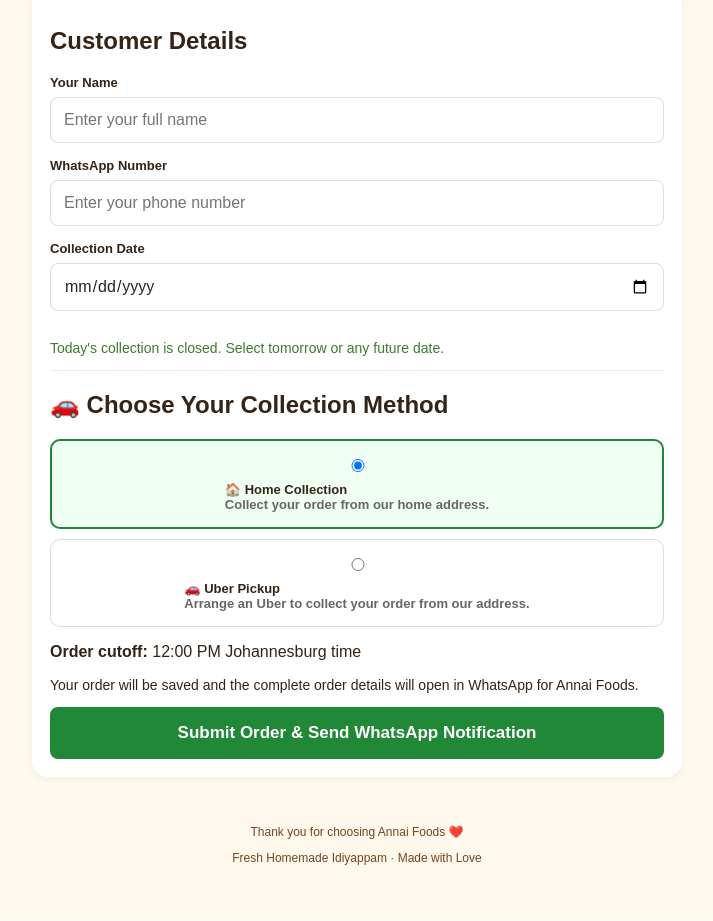
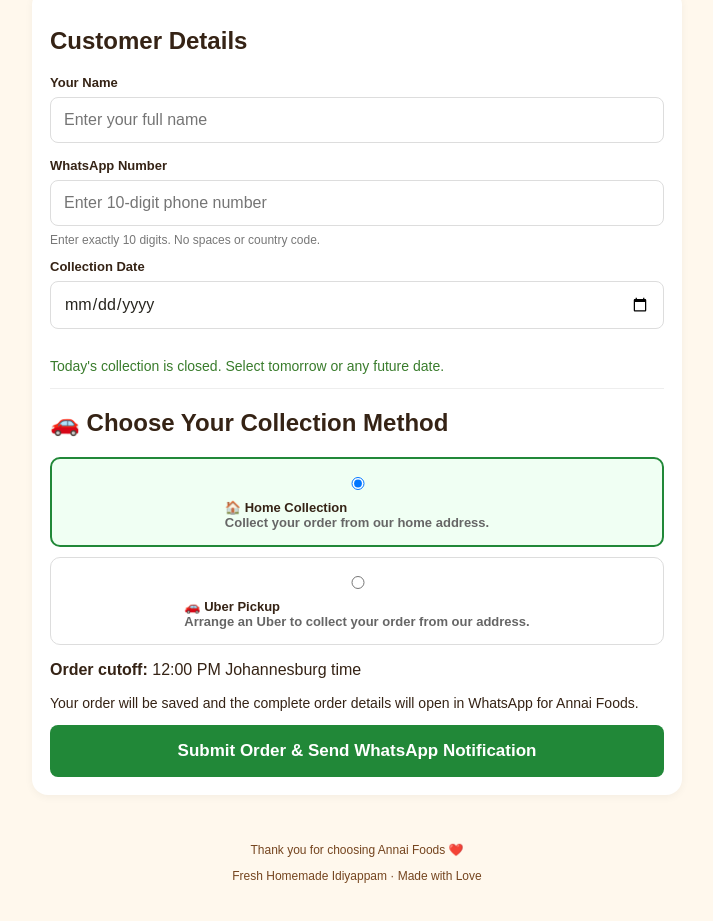
Before and after one commit to vinothshiva84-dev/annai-foods-ordering, a Next.js app: page / in a window 1280 px wide. Shown: the part 1919-2840 px from the top of the page, without its empty margins (283-996 px from the left). Built offline with nearby package versions, Linux system fonts and the light colour scheme; no server answers.

Commit message:
Update page.tsx

```diff
--- a/app/page.tsx
+++ b/app/page.tsx
@@ -40,17 +40,10 @@
 const COLLECTION_ADDRESS =
   "Unit 23, Fairview Crescent, Wood County Estate, Midrand, Johannesburg";
 
-// Annai Foods official WhatsApp notification number.
 const WHATSAPP_NUMBER = "+27651188768";
-
-// wa.me requires the number without the plus sign.
 const WHATSAPP_LINK_NUMBER = WHATSAPP_NUMBER.replace(/^\+/, "");
 
-// Supabase publishable key only.
-// Never use a secret API key or service_role key in browser code.
-
 const supabaseUrl = process.env.NEXT_PUBLIC_SUPABASE_URL;
-
 const supabasePublishableKey =
   process.env.NEXT_PUBLIC_SUPABASE_PUBLISHABLE_KEY;
 
@@ -65,7 +58,6 @@
   }
 
   const [year, month, day] = value.split("-").map(Number);
-
   const date = new Date(Date.UTC(year, month - 1, day));
 
   return (
@@ -106,7 +98,6 @@
     const quantity = quantities[item.name] || 0;
 
     if (item.type === "idiyappam") return sum + quantity;
-
     if (item.type === "combo") return sum + quantity * 2;
 
     return sum;
@@ -121,7 +112,7 @@
     setError("");
   }
 
-  // Always use Johannesburg local date and time.
+  // Johannesburg local date and time.
   function johannesburgParts() {
     const parts = new Intl.DateTimeFormat("en-GB", {
       timeZone: "Africa/Johannesburg",
@@ -146,7 +137,7 @@
   }
 
   // Before 12 PM: today is allowed.
-  // From 12 PM onwards: tomorrow is the earliest date.
+  // From 12 PM: tomorrow is the earliest date.
   function minimumCollectionDate() {
     const now = johannesburgParts();
 
@@ -180,7 +171,6 @@
 
   function generateOrderNumber() {
     const random = new Uint32Array(1);
-
     crypto.getRandomValues(random);
 
     return String(1000 + (random[0] % 9000));
@@ -208,8 +198,9 @@
       return false;
     }
 
-    if (!phone.trim()) {
-      setError("Please enter your WhatsApp number.");
+    // Customer number must contain exactly 10 digits.
+    if (!/^\d{10}$/.test(phone)) {
+      setError("Please enter a valid 10-digit WhatsApp number.");
       return false;
     }
 
@@ -262,8 +253,6 @@
     setLoading(true);
 
     try {
-      // Check the date again immediately before saving.
-
       const latestMinimumDate = minimumCollectionDate();
 
       if (
@@ -283,9 +272,8 @@
       let savedOrderNumber = "";
       let lastError: any = null;
 
-      // Generate a random four-digit order number.
+      // Random four-digit order number.
       // orders.order_number must have a UNIQUE database constraint.
-
       for (let attempt = 0; attempt < 30; attempt++) {
         const candidate = generateOrderNumber();
 
@@ -294,7 +282,7 @@
           .insert({
             order_number: candidate,
             customer_name: customer.trim(),
-            customer_phone: phone.trim(),
+            customer_phone: phone,
             items: orderLines(),
             total_amount: total,
             idiyappam_plates: idiyappamPlates,
@@ -328,7 +316,7 @@
         "",
         `Order number: ${savedOrderNumber}`,
         `Customer: ${customer.trim()}`,
-        `WhatsApp: ${phone.trim()}`,
+        `WhatsApp: ${phone}`,
         `Collection date: ${formatDate(collectionDate)}`,
         `Collection method: ${collectionMethod}`,
         "",
@@ -351,8 +339,6 @@
         "",
         "Thank you for choosing Annai Foods!",
       ].join("\n");
-
-      // Open WhatsApp using the corrected notification number.
 
       window.location.href =
         `https://wa.me/${WHATSAPP_LINK_NUMBER}?text=${encodeURIComponent(message)}`;
@@ -409,7 +395,6 @@
       }}
     >
       <div style={{ maxWidth: "650px", margin: "auto" }}>
-
         <header
           style={{
             textAlign: "center",
@@ -624,10 +609,24 @@
             id="phone"
             style={fieldStyle}
             type="tel"
-            placeholder="Enter your phone number"
+            inputMode="numeric"
+            pattern="[0-9]{10}"
+            maxLength={10}
+            placeholder="Enter 10-digit phone number"
             value={phone}
-            onChange={(e) => setPhone(e.target.value)}
+            onChange={(e) => {
+              const digits = e.target.value
+                .replace(/\D/g, "")
+                .slice(0, 10);
+
+              setPhone(digits);
+              setError("");
+            }}
           />
+
+          <p style={{ fontSize: "12px", color: "#777", marginTop: "-8px" }}>
+            Enter exactly 10 digits. No spaces or country code.
+          </p>
 
           <label htmlFor="collectionDate">Collection Date</label>
 
@@ -853,7 +852,6 @@
           <p>Thank you for choosing Annai Foods ❤️</p>
           <p>Fresh Homemade Idiyappam · Made with Love</p>
         </footer>
-
       </div>
     </main>
   );
```
